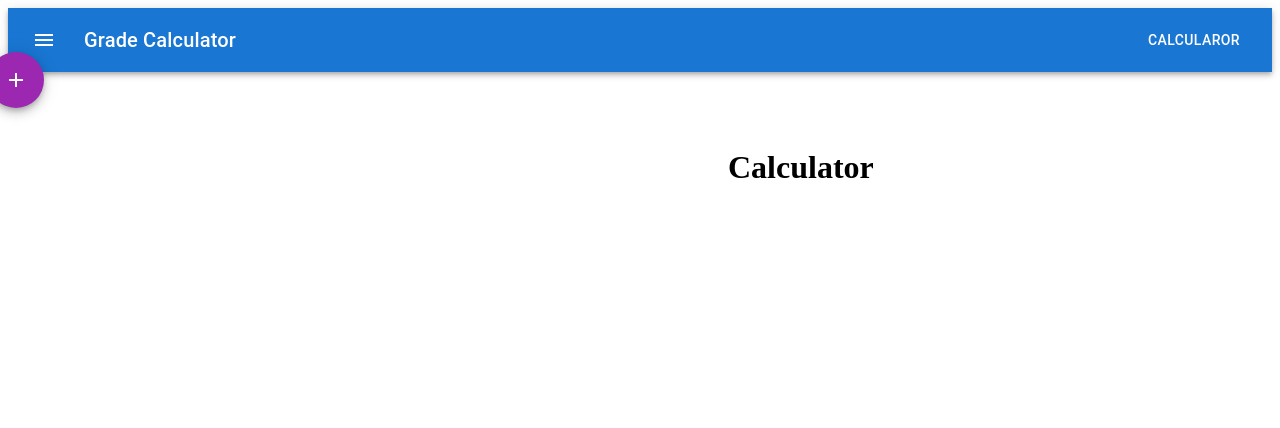
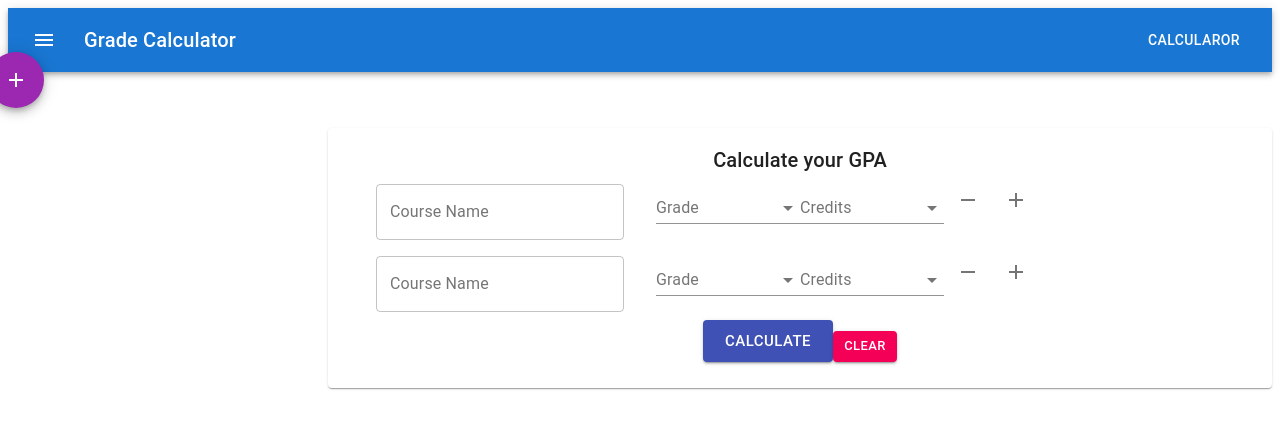
Before and after one commit to brchao409/GradeCalculator, a React (Create React App) app in the folder client/: page / in a window 1280 px wide. Both pictures are taken after a click on the button "CALCULAROR". Shown: the top 428 px of the page. Built offline with nearby package versions, Linux system fonts and the light colour scheme.

Commit message:
updata on calculator

```diff
--- a/client/package.json
+++ b/client/package.json
@@ -6,6 +6,8 @@
     "@emotion/react": "^11.8.1",
     "@emotion/styled": "^11.8.1",
     "@fontsource/roboto": "^4.5.3",
+    "@material-ui/core": "^4.12.3",
+    "@material-ui/icons": "^4.11.2",
     "@mui/icons-material": "^5.4.4",
     "@mui/material": "^5.4.4",
     "@mui/styles": "^5.4.4",
@@ -13,6 +15,7 @@
     "@testing-library/react": "^12.1.3",
     "@testing-library/user-event": "^13.5.0",
     "axios": "^0.26.0",
+    "install": "^0.13.0",
     "moment": "^2.29.1",
     "react": "^17.0.2",
     "react-dom": "^17.0.2",
--- a/client/src/App.js
+++ b/client/src/App.js
@@ -26,11 +26,9 @@ const App = () => {
                 </Toolbar>
             </AppBar>
             <Fab className={classes.addButton} color="secondary" onClick={() => {}}><AddIcon /></Fab>
-            <Box sx={{ml:90}}>
-
+            <Box sx={{ml:40}}>
                 {showCalculator && <Calculator/>}
             </Box>
-
         </Box>
 
     );
--- a/client/src/components/Calculator/Calculator.js
+++ b/client/src/components/Calculator/Calculator.js
@@ -1,8 +1,106 @@
-import React from 'react';
+import React, {useState} from 'react';
+import {TextField, Button, Typography, Paper,FormControl, InputLabel,Select, MenuItem, Container, Grid} from '@material-ui/core';
+import IconButton from '@material-ui/core/IconButton';
+import RemoveIcon from '@material-ui/icons/Remove';
+import AddIcon from '@material-ui/icons/Add';
+import { v4 as uuidv4 } from 'uuid';
+import useStyles from './styles';
 
 const Calculator = () => {
+
+    const [gradeData,setGradeData] = useState([
+        {courseName: '', grade: '', credits:''},
+        {courseName: '', grade: '', credits:''}]);
+    const classes = useStyles();
+    const handleSubmit = () => {
+
+
+    }
+    const handleChangeInput = (id, event) => {
+        const newInputFields = gradeData.map(i => {
+          if(id === i.id) {
+            i[event.target.name] = event.target.value
+          }
+          return i;
+        })
+        setGradeData(newInputFields);
+    }
+    const handleAddFields = () => {
+        setGradeData([...gradeData, { id: uuidv4(),  courseName: '', grade: '', credits:''}])
+      }
+
+      const handleRemoveFields = id => {
+        const values  = [...gradeData];
+        values.splice(values.findIndex(value => value.id === id), 1);
+        setGradeData(values);
+      }
+    const clear = () =>{
+
+
+    }
     return(
-        <h1>Calculator</h1>
+        <Paper className = {classes.paper}>
+         <Typography align = "center" variant="h6">Calculate your GPA</Typography>
+         <form autoComplete="off" noValidate className ={`${classes.root} ${classes.form}`} onSubmit = {handleSubmit}>
+             {gradeData.map((data =>(
+                 <Container key={data.id}>
+                 <Grid container>
+                   <Grid item xs={4}>
+                   <TextField name="courseName" variant = "outlined" label = "Course Name" fullWidthvalue = {gradeData.courseName}onChange = {event => handleChangeInput(data.id, event)}/>
+                   </Grid>
+                   <Grid item xs={2}>
+                   <FormControl fullWidth>
+                   <InputLabel id="grade">Grade</InputLabel>
+                   <Select
+                     labelId="grade"
+                     id="grade"
+                     value={gradeData.grade}
+                     label="Grade"
+                     onChange = {event => handleChangeInput(data.id, event)}
+                   >
+                        <MenuItem value={10}>A+</MenuItem>
+                        <MenuItem value={20}>A</MenuItem>
+                        <MenuItem value={30}>A-</MenuItem>
+                        <MenuItem value={40}>B+</MenuItem>
+                        <MenuItem value={50}>B</MenuItem>
+                        <MenuItem value={60}>B-</MenuItem>
+
+                   </Select>
+                   </FormControl>
+                   </Grid>
+                   <Grid item xs={2}>
+                   <FormControl fullWidth>
+                   <InputLabel id="credits">Credits</InputLabel>
+                   <Select
+                     labelId="credits"
+                     id="credits"
+                     value={gradeData.credits}
+                     label="Credits"
+                     onChange = {event => handleChangeInput(data.id, event)}
+                   >
+                        <MenuItem value={1}>1</MenuItem>
+                        <MenuItem value={3}>3</MenuItem>
+                        <MenuItem value={4}>4</MenuItem>
+                   </Select>
+                   </FormControl>
+                   </Grid>
+                   <Grid item xs={4}>
+                   <IconButton disabled={gradeData.length === 1} onClick={() => handleRemoveFields(data.id)}>
+                       <RemoveIcon/>
+                   </IconButton>
+                   <IconButton onClick={handleAddFields}>
+                       <AddIcon/>
+                   </IconButton>
+                   </Grid>
+                 </Grid>
+               </Container>
+
+             )))}
+
+        <Button className={classes.buttonSubmit} variant="contained" color = "primary" size ="large" type = "submit">Calculate</Button>
+        <Button variant="contained" color = "secondary" size ="small" onClick={clear} >Clear</Button>
+         </form>
+        </Paper>
     );
 }
 
--- a/client/src/components/Calculator/styles.js
+++ b/client/src/components/Calculator/styles.js
@@ -0,0 +1,22 @@
+import { makeStyles } from '@material-ui/core/styles';
+
+export default makeStyles((theme) => ({
+  root: {
+    '& .MuiTextField-root': {
+      margin: theme.spacing(1),
+    },
+  },
+  paper: {
+    padding: theme.spacing(2),
+  },
+  form: {
+    display: 'flex',
+    flexWrap: 'wrap',
+    flexDirection: 'row',
+    justifyContent: 'center',
+    alignItems: 'center',
+  },
+  buttonSubmit: {
+    marginBottom: 10,
+  },
+}));
```
Also changed, not shown: 1 other file (tests, documents, lock files or other folders).
